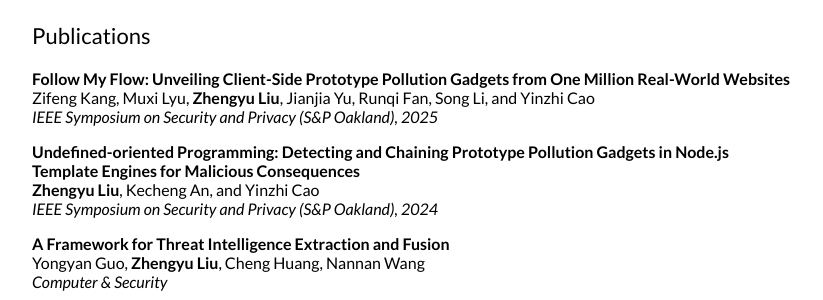
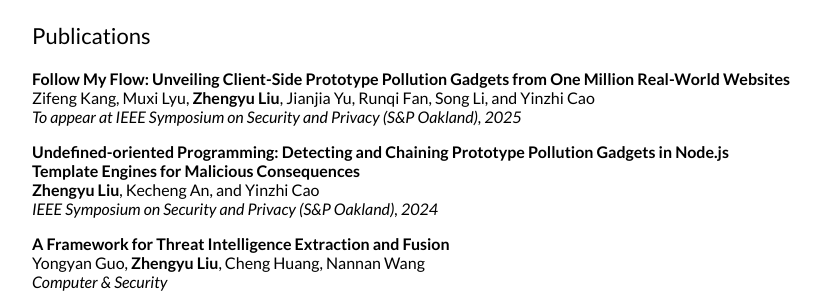
Before and after one commit to jackfromeast/jackfromeast.github.io, a Jekyll site: the page built from _posts/2024-09-23-FollowMyFlow.md, in a window 1280 px wide. Shown: the part 499-799 px from the top of the page, without its empty margins (228-1051 px from the left). Built offline with Jekyll 4.4.1, drawn with Linux system fonts in a browser that asks for light colours.

Commit message:
[Paper] Update the FollowMyFlow.md

```diff
--- a/_posts/2024-09-23-FollowMyFlow.md
+++ b/_posts/2024-09-23-FollowMyFlow.md
@@ -5,5 +5,5 @@ date:   2024-09-23 22:21:59 +00:00
 categories: research
 author: "Zhengyu Liu"
 authors: "Zifeng Kang, Muxi Lyu, <strong>Zhengyu Liu</strong>, Jianjia Yu, Runqi Fan, Song Li, and Yinzhi Cao"
-venue: "IEEE Symposium on Security and Privacy (S&P Oakland), 2025"
+venue: "<em>To appear at</em> IEEE Symposium on Security and Privacy (S&P Oakland), 2025"
 ---
```
